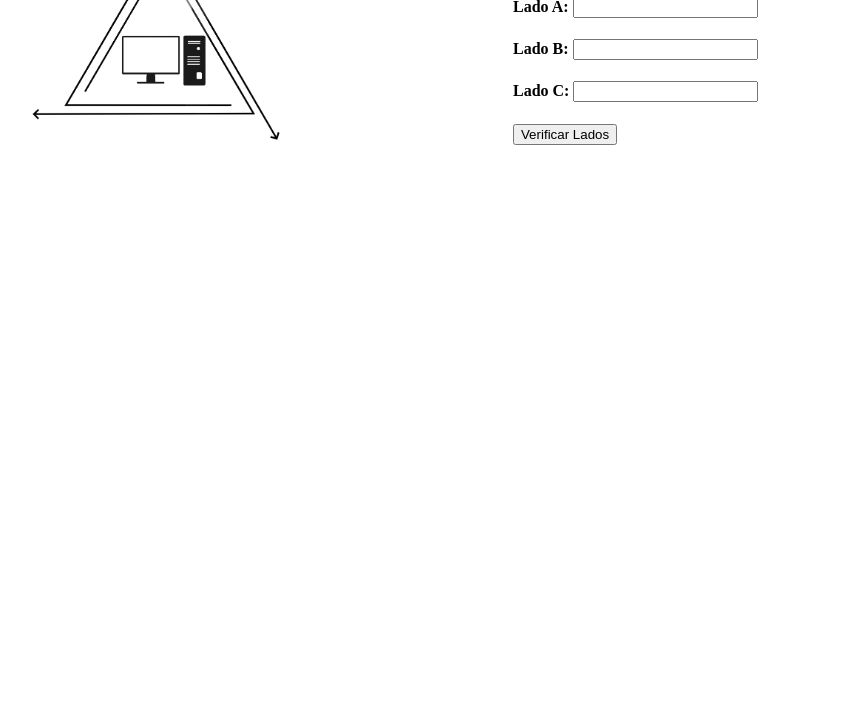
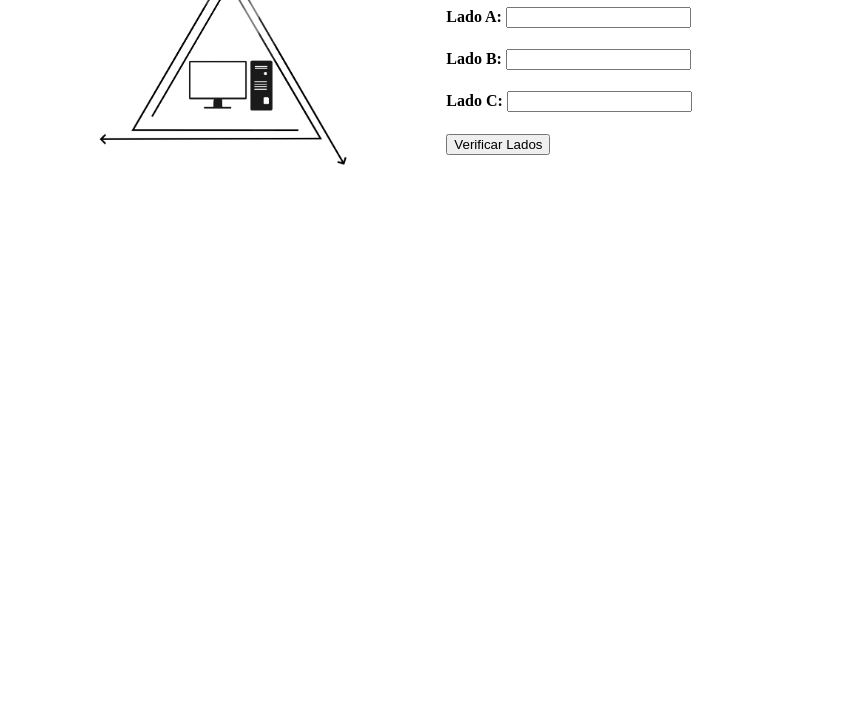
Before and after one commit to stremenx/Tipos_triangulo, a plain HTML site: page index.html in a window 1280 px wide. Shown: the part 91-800 px from the top of the page, without its empty margins (209-1070 px from the left). Drawn offline with Linux system fonts and the light colour scheme.

Commit message:
Upgrade 0.07
Correção CSS

```diff
--- a/style.css
+++ b/style.css
@@ -7,5 +7,9 @@ header{
 img {
     width: 250px;
     height: 250px;
-    margin: -15px 0 0 0;
+    margin: 10px 0 0 0;
 }
+
+div{
+    margin: 10px 0 0 -200px;
+}
```
